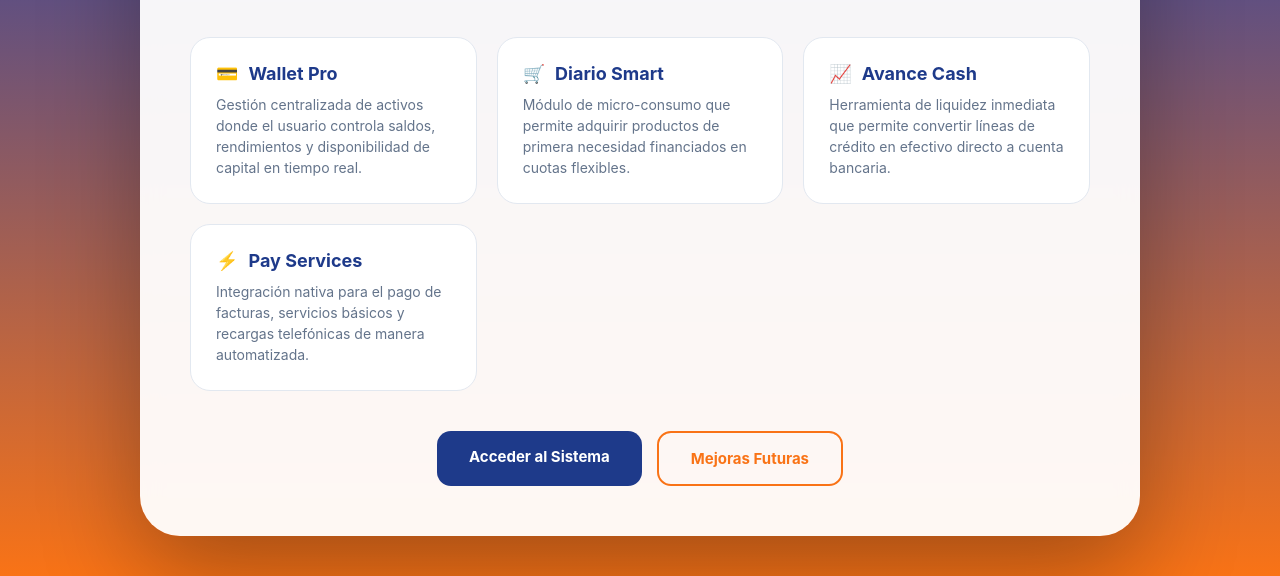
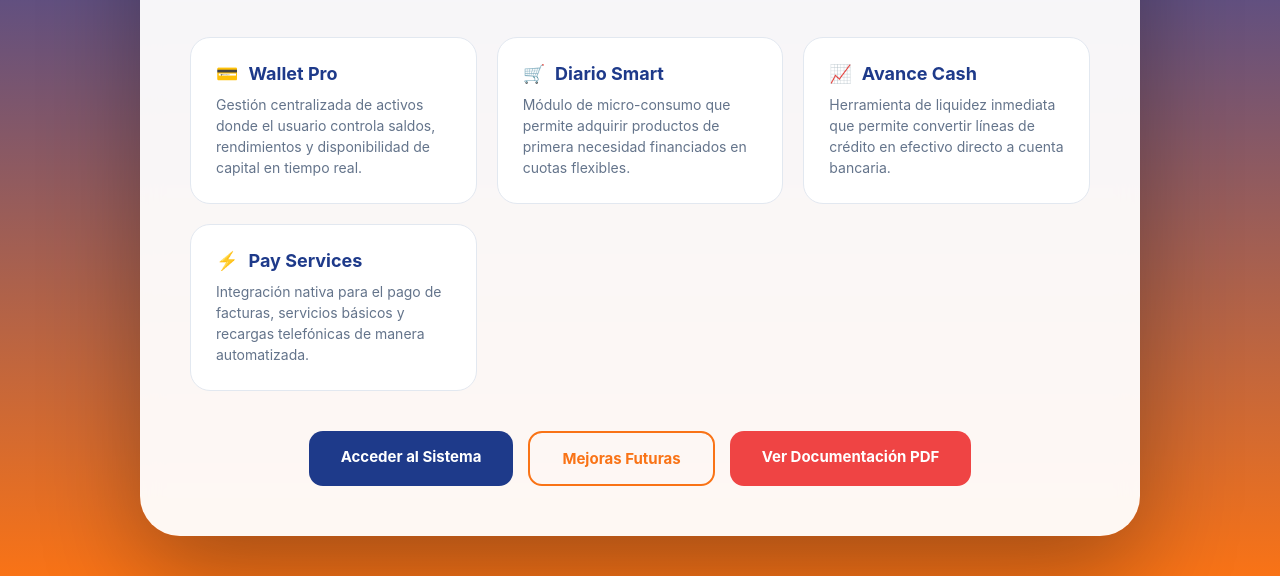
Before and after one commit to daniv096/smartpay, a plain HTML site: page index.html in a window 1280 px wide. Shown: the part 258-834 px from the top of the page. Drawn offline with Linux system fonts and the light colour scheme.

Commit message:
Add files via upload

```diff
--- a/index.html
+++ b/index.html
@@ -110,6 +110,10 @@
         .btn-alt { border: 2px solid var(--accent-orange); color: var(--accent-orange); }
         .btn-alt:hover { background: var(--accent-orange); color: white; }
 
+        /* Estilo para el nuevo botón de PDF */
+        .btn-pdf { background: #ef4444; color: white; }
+        .btn-pdf:hover { transform: translateY(-3px); background: #dc2626; box-shadow: 0 10px 20px rgba(239,68,68,0.2); }
+
         @media (max-width: 600px) {
             h1 { font-size: 30px; }
             .investor-card { padding: 30px; }
@@ -149,6 +153,7 @@
         <div class="cta-group">
             <a href="login.html" class="btn btn-main">Acceder al Sistema</a>
             <a href="mejoras.html" class="btn btn-alt">Mejoras Futuras</a>
+            <a href="https://daniv096.github.io/smartpay/Documentación Técnica del Ecosistema Smart Pay.pdf" target="_blank" class="btn btn-pdf">Ver Documentación PDF</a>
         </div>
     </div>
 
```
